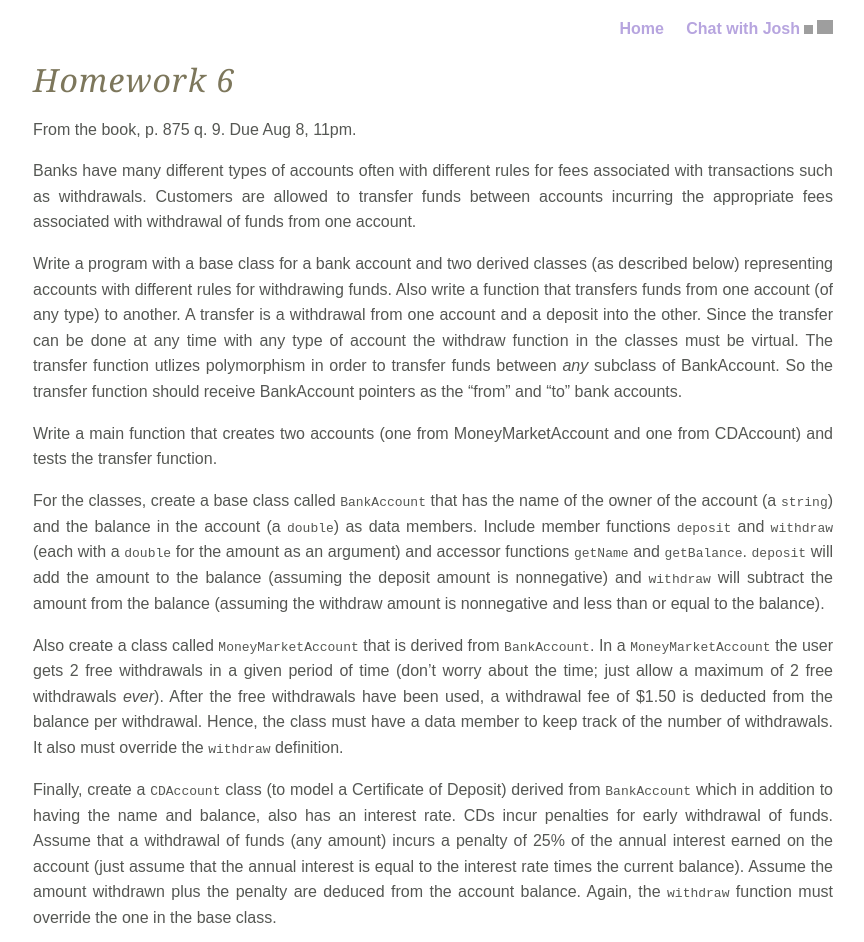
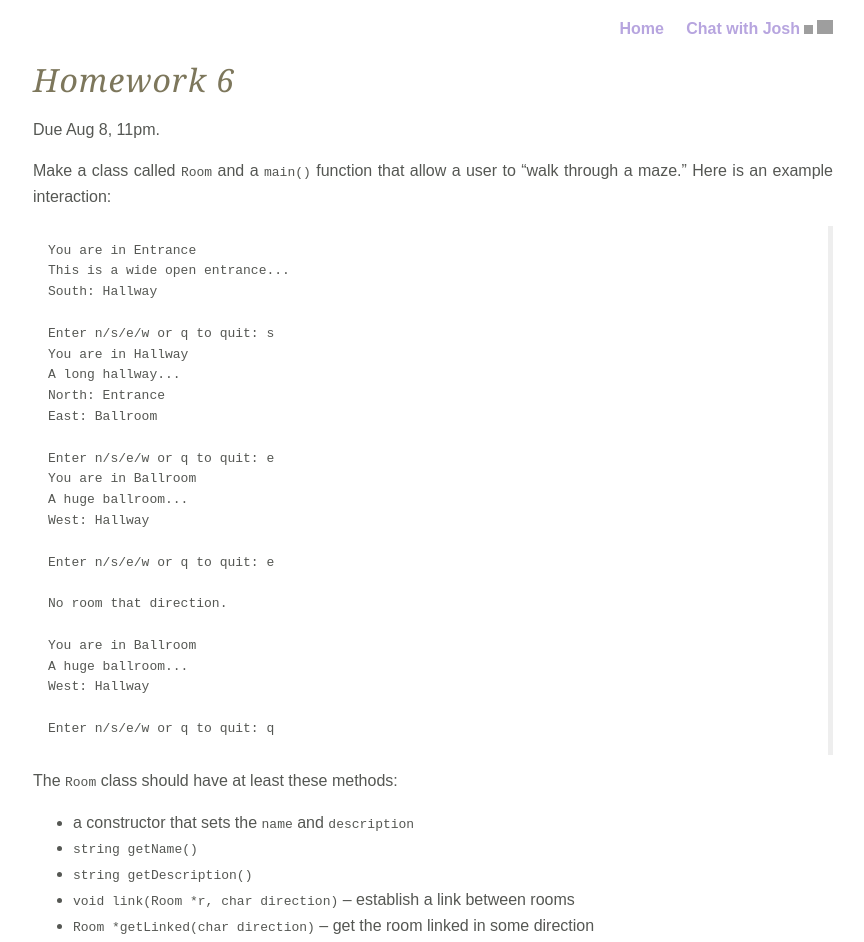
Before and after one commit to joshuaeckroth/cse230-website, a Jekyll site: the page built from homework/homework-6.markdown, in a window 1280 px wide. Shown: the top 942 px of the page, without its empty margins (207-1071 px from the left). Built offline with Jekyll 4.4.1, drawn with Linux system fonts in a browser that asks for light colours; Markdown is read by kramdown in place of the engine named in the settings; some of the changed text lies outside the part shown; grey boxes are pictures that could not be loaded.

Commit message:
Swapped homeworks 6 and 7.

```diff
--- a/homework/homework-6.markdown
+++ b/homework/homework-6.markdown
@@ -3,72 +3,68 @@ title: Homework 6
 layout: commentable
 ---
 
-From the book, p. 875 q. 9. Due Aug 8, 11pm.
+Due Aug 8, 11pm.
 
-Banks have many different types of accounts often with different rules for fees
-associated with transactions such as withdrawals. Customers are allowed to
-transfer funds between accounts incurring the appropriate fees associated with
-withdrawal of funds from one account.
+Make a class called `Room` and a `main()` function that allow a user to "walk
+through a maze." Here is an example interaction:
 
-Write a program with a base class for a bank account and two derived classes
-(as described below) representing accounts with different rules for withdrawing
-funds. Also write a function that transfers funds from one account (of any
-type) to another. A transfer is a withdrawal from one account and a deposit
-into the other. Since the transfer can be done at any time with any type of
-account the withdraw function in the classes must be virtual. The transfer
-function utlizes polymorphism in order to transfer funds between *any* subclass
-of BankAccount. So the transfer function should receive BankAccount pointers as
-the "from" and "to" bank accounts.
+<pre>
+You are in Entrance
+This is a wide open entrance...
+South: Hallway
 
-Write a main function that creates two accounts (one from MoneyMarketAccount
-and one from CDAccount) and tests the transfer function.
+Enter n/s/e/w or q to quit: s
+You are in Hallway
+A long hallway...
+North: Entrance
+East: Ballroom
 
-For the classes, create a base class called `BankAccount` that has the name of
-the owner of the account (a `string`) and the balance in the account (a
-`double`) as data members. Include member functions `deposit` and `withdraw`
-(each with a `double` for the amount as an argument) and accessor functions
-`getName` and `getBalance`. `deposit` will add the amount to the balance
-(assuming the deposit amount is nonnegative) and `withdraw` will subtract the
-amount from the balance (assuming the withdraw amount is nonnegative and less
-than or equal to the balance).
+Enter n/s/e/w or q to quit: e
+You are in Ballroom
+A huge ballroom...
+West: Hallway
 
-Also create a class called `MoneyMarketAccount` that is derived from
-`BankAccount`. In a `MoneyMarketAccount` the user gets 2 free withdrawals in a
-given period of time (don't worry about the time; just allow a maximum of 2
-free withdrawals *ever*). After the free withdrawals have been used, a
-withdrawal fee of $1.50 is deducted from the balance per withdrawal. Hence, the
-class must have a data member to keep track of the number of withdrawals. It
-also must override the `withdraw` definition.
+Enter n/s/e/w or q to quit: e
 
-Finally, create a `CDAccount` class (to model a Certificate of Deposit) derived
-from `BankAccount` which in addition to having the name and balance, also has
-an interest rate. CDs incur penalties for early withdrawal of funds. Assume
-that a withdrawal of funds (any amount) incurs a penalty of 25% of the annual
-interest earned on the account (just assume that the annual interest is equal
-to the interest rate times the current balance). Assume the amount withdrawn
-plus the penalty are deduced from the account balance. Again, the `withdraw`
-function must override the one in the base class.
+No room that direction.
 
-For all three classes, the withdraw function should return a `bool` indicating
-the status (false if amount is negative (that's really a deposit) or
-insufficient funds for the withdrawal to take place). The deposit function
-should return a `bool` as well; deposit should return `false` if the amount to
-deposit is negative (that's really a withdraw). The point of the `bool` return
-values is to indicate success or failure, because these functions may refuse to
-actually withdraw or deposit if conditions aren't right (we don't want to allow
-users of the bank account classes to get away with making a withdraw look like
-a deposit or vice versa). For the purposes of this exercise, do not worry about
-other functions and properties of these accounts (such as when and how interest
-is paid).
+You are in Ballroom
+A huge ballroom...
+West: Hallway
 
-A strategy for finishing this assignment is to work on the `BankAccount` and
-`MoneyMarketAccount` classes first. Then, when those are working, add the
-`CDAccount` class.
+Enter n/s/e/w or q to quit: q
+</pre>
 
-Here is a diagram of the classes.
+The `Room` class should have at least these methods:
 
-![Bank Account UML diagram](/images/bankaccount-uml.png "Bank Account UML diagram")
+* a constructor that sets the `name` and `description`
+* `string getName()`
+* `string getDescription()`
+* `void link(Room *r, char direction)` -- establish a link between rooms
+* `Room *getLinked(char direction)` -- get the room linked in some direction
+* `void printLinked()` -- print all rooms linked to this room
 
-Note, if you want `balance` not to be `public` in the BankAccount class then
-you'll actually need to make it `protected`. This ensures that it will be
-accessible by subclasses but remain private in the subclasses.
+You should support room links in North, South, East, and West directions (at
+least). You can establish the maze in the code (in the `main()` function
+probably); the maze need not be designed by the user interactively (that would
+be slightly harder).
+
+There is no particular need for polymorphism in this program's code, but you
+should use `private` and `public` data/methods in your class (make a meaningful
+separation). Also, split your code into three files: `room.h`, `room.cpp`, and
+`main.cpp`.
+
+**If you choose to work in a group of 2 or 3 people:** First, you must tell me
+who worked on what part of the code; you will all get the same grade, but
+please be honest about who did what. Second, you must write a more complicated,
+more interesting program than the one described above. What you add is sort of
+up to you, but here are some ideas: support more than N/S/E/W links (e.g. add
+"up" and "down" or links that are specific to rooms like "out the window");
+produce a random maze (somewhat random room names and descriptions, too); allow
+two or more players to walk through the maze simultaneously; allow the player
+to learn what else is in the room (so the rooms will have "occupants"); etc.
+I expect the extra work a group will produce to be something like adding two or
+three of those features just described.
+
+This may be interesting if you have some free time:
+[http://www.kongregate.com/games/2DArray/you-find-yourself-in-a-room](http://www.kongregate.com/games/2DArray/you-find-yourself-in-a-room)
```
Also changed, not shown: homework/homework-7.markdown (+58 -48 lines).
